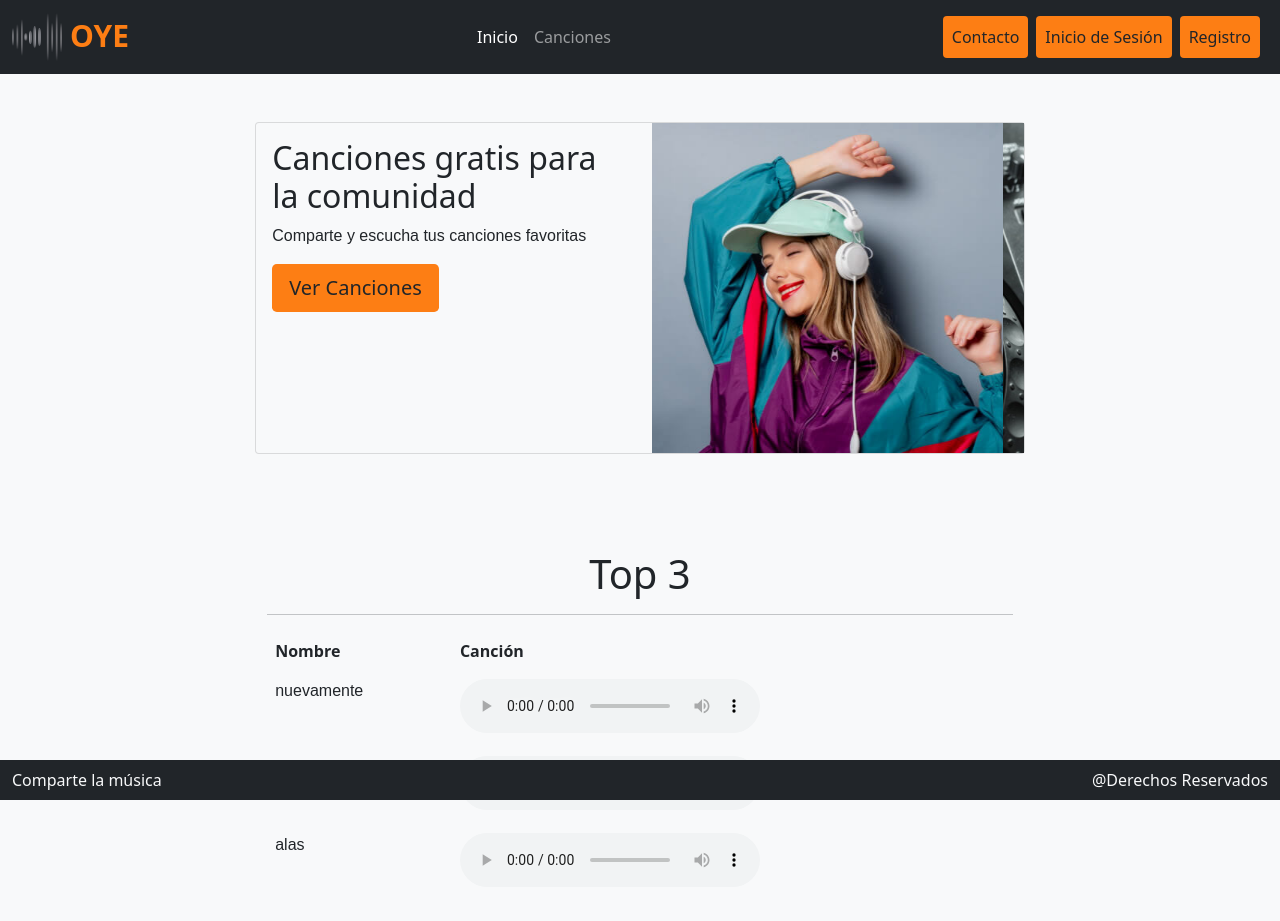
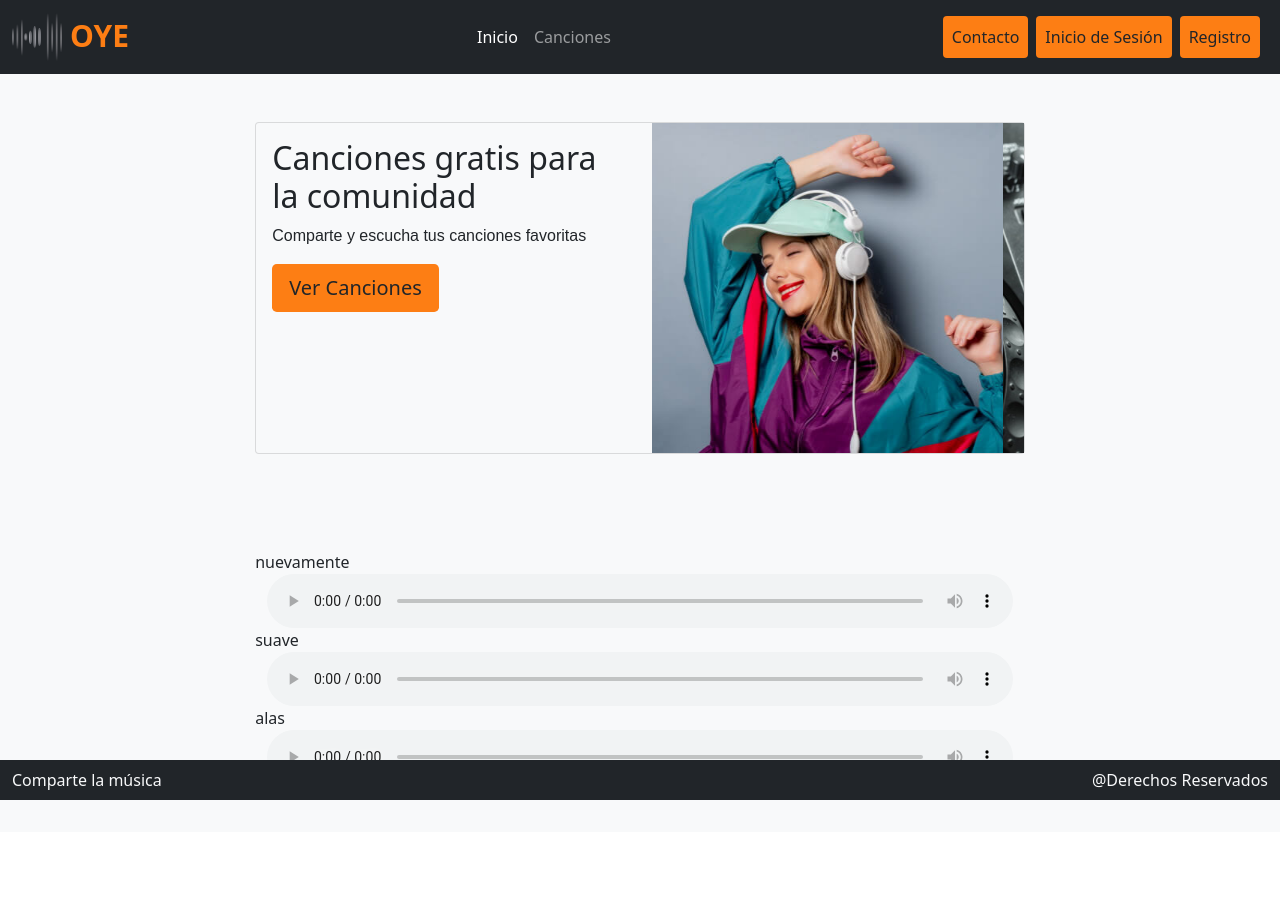
Before and after one commit to FelipeMarinn/online-songs, a plain HTML site: page index.html in a window 1280 px wide. After the commit the page ends 832 px from the top, so only its background shows below. Drawn offline with nearby package versions, Linux system fonts and the light colour scheme.

Commit message:
update index.html

```diff
--- a/index.html
+++ b/index.html
@@ -105,21 +105,7 @@
 
     <!-- Top 3 tabla ----------------------- -->
     <section class="container-fluid bg-light p-sm-5">
-        <div class="row m-auto max-width">
-          <div class=" table-responsive">
-            <table class="table table-borderless">
-              <h1 class='text-center'>Top 3</h1>
-              <hr>
-              <thead>
-                  <tr>
-                      <th class="col">Nombre</th>
-                      <th class="col">Canción</th>
-                  </tr>
-              </thead>
-              <tbody id="top3">
-              </tbody>
-          </table>
-          </div>
+        <div class="row m-auto max-width" id="top3">
         </div>
     </section>
 
```
